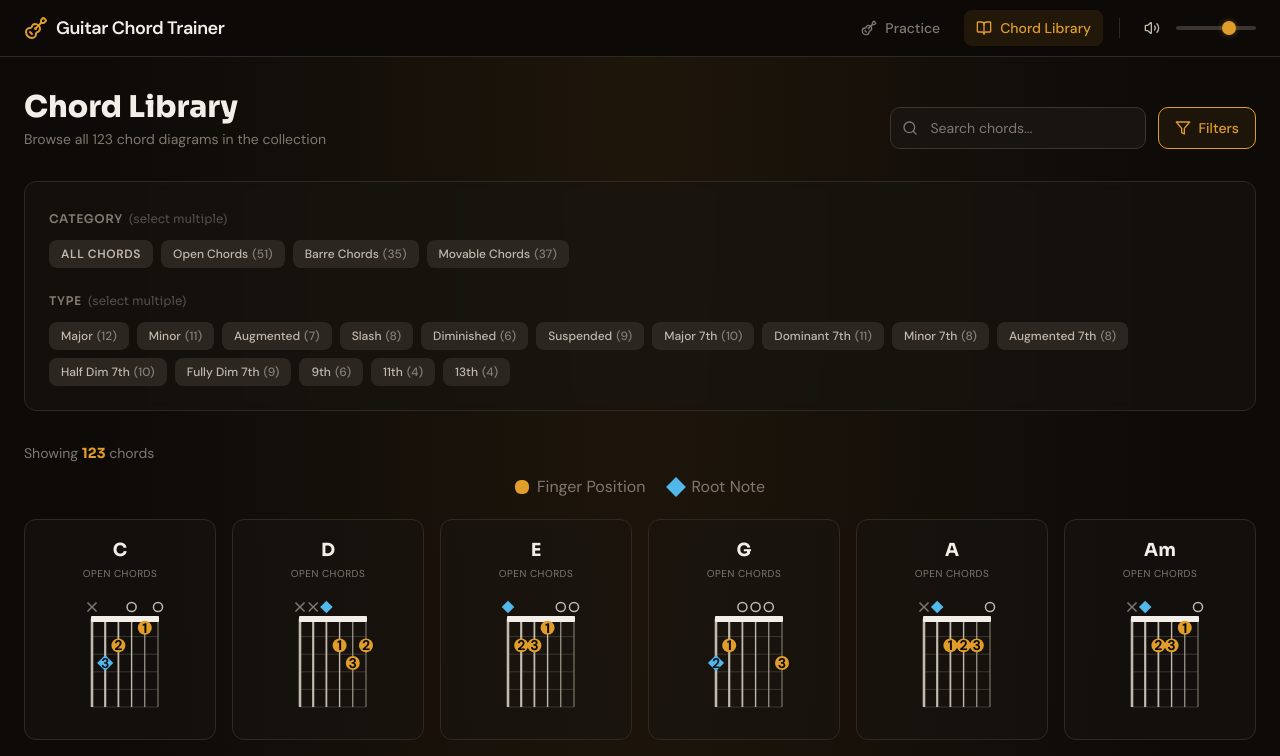
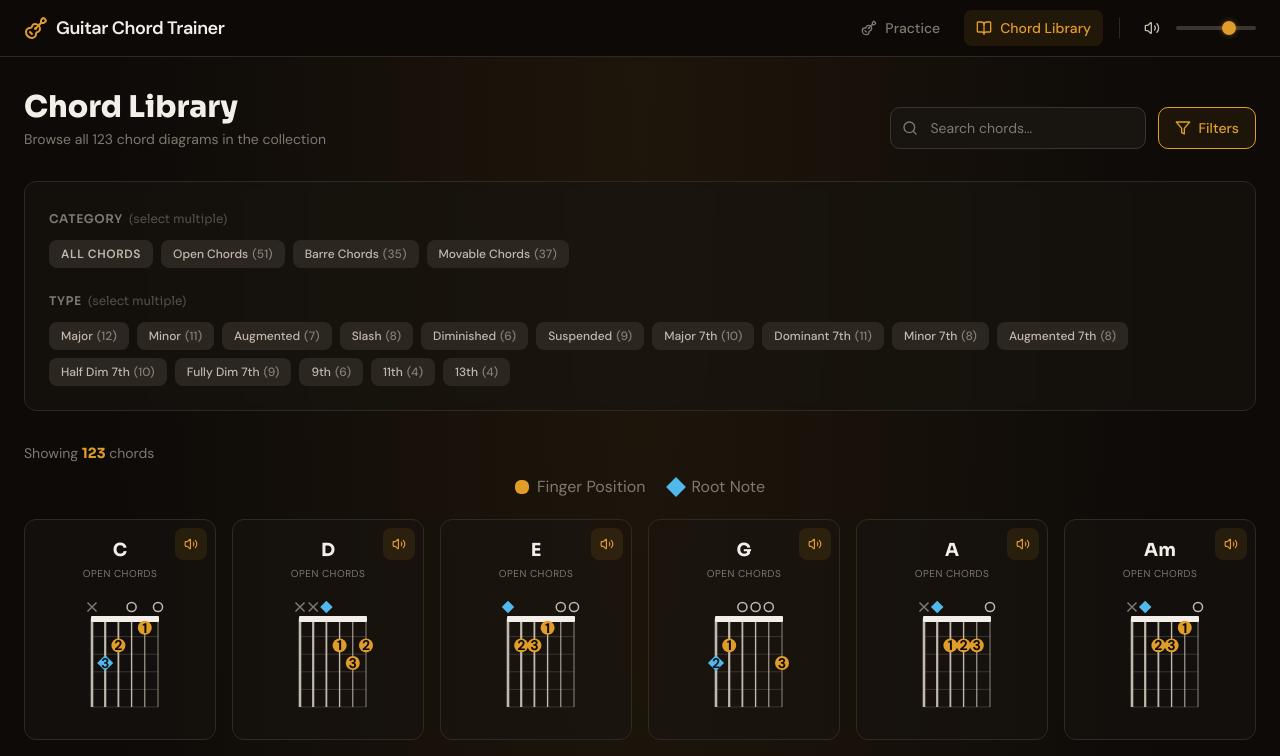
Before and after one commit to randysoller/FretMaster, a React (Vite) app: page /library in a window 1280 px wide. Shown: the top 756 px of the page. Built offline with nearby package versions, Linux system fonts and the light colour scheme.

Commit message:
Make play button always visible in chord library

```diff
--- a/src/pages/ChordLibrary.tsx
+++ b/src/pages/ChordLibrary.tsx
@@ -323,7 +323,7 @@ export default function ChordLibrary() {
                 >
                   <button
                     onClick={(e) => { e.stopPropagation(); playChord(chord); }}
-                    className="absolute top-2 right-2 size-9 sm:size-8 flex items-center justify-center rounded-md text-[hsl(var(--color-primary))] bg-[hsl(var(--color-primary)/0.1)] sm:text-[hsl(var(--text-muted))] sm:bg-transparent sm:opacity-0 sm:group-hover:opacity-100 hover:text-[hsl(var(--color-primary))] hover:bg-[hsl(var(--color-primary)/0.1)] active:scale-95 transition-all"
+                    className="absolute top-2 right-2 size-9 sm:size-8 flex items-center justify-center rounded-md text-[hsl(var(--color-primary))] bg-[hsl(var(--color-primary)/0.1)] hover:bg-[hsl(var(--color-primary)/0.15)] active:scale-95 transition-all"
                     title="Play chord"
                   >
                     <Volume2 className="size-4 sm:size-3.5" />
```
